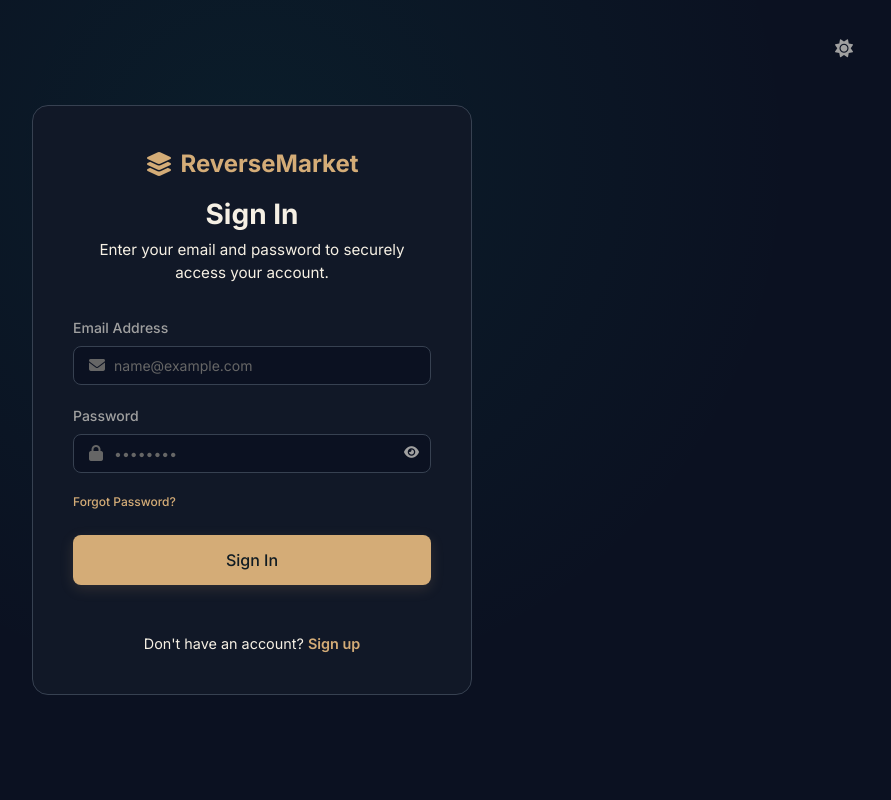
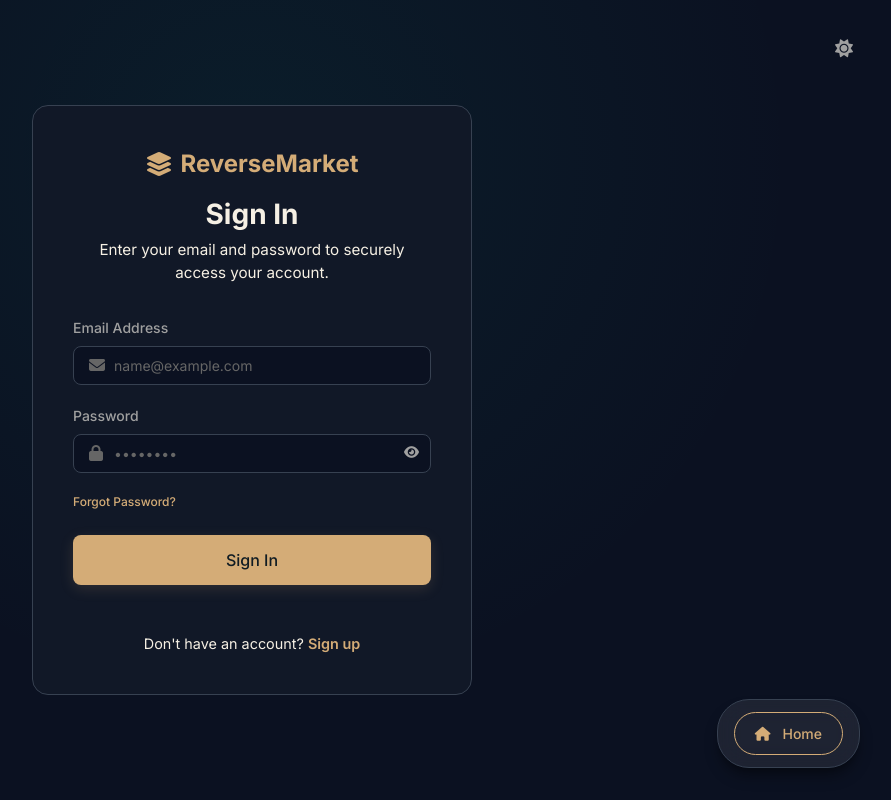
Before and after one commit to fahadmb123/briosolve-platform, a React (Vite) app in the folder frontend/: page /login in a window 1280 px wide. Shown: the whole page, without its empty margins (388-1279 px from the left). Built offline with nearby package versions, Linux system fonts and the light colour scheme; no server answers.

Commit message:
style :auth home button

```diff
--- a/frontend/src/modules/auth/pages/Login/Login.tsx
+++ b/frontend/src/modules/auth/pages/Login/Login.tsx
@@ -117,6 +117,13 @@ export default function Login() {
 
                 </div>
             </div>
+
+            {/* Floating Home Box */}
+            <div className="navbar-action-box always-visible" style={{ position: 'fixed', bottom: '2rem', right: '2rem', zIndex: 100 }}>
+                <Link to="/" className="btn btn-outline btn-sm" style={{ borderRadius: '2rem' }}>
+                    <i className="fas fa-home mr-1"></i> Home
+                </Link>
+            </div>
         </div>
     );
 }
--- a/frontend/src/modules/customer/registration/pages/CustomerRegister/CustomerRegister.tsx
+++ b/frontend/src/modules/customer/registration/pages/CustomerRegister/CustomerRegister.tsx
@@ -170,6 +170,13 @@ export default function CustomerRegister() {
                     </form>
                 </div>
             </div>
+
+            {/* Floating Home Box */}
+            <div className="navbar-action-box always-visible" style={{ position: 'fixed', bottom: '2rem', right: '2rem', zIndex: 100 }}>
+                <Link to="/" className="btn btn-outline btn-sm" style={{ borderRadius: '2rem' }}>
+                    <i className="fas fa-home mr-1"></i> Home
+                </Link>
+            </div>
         </div>
 
 
```
